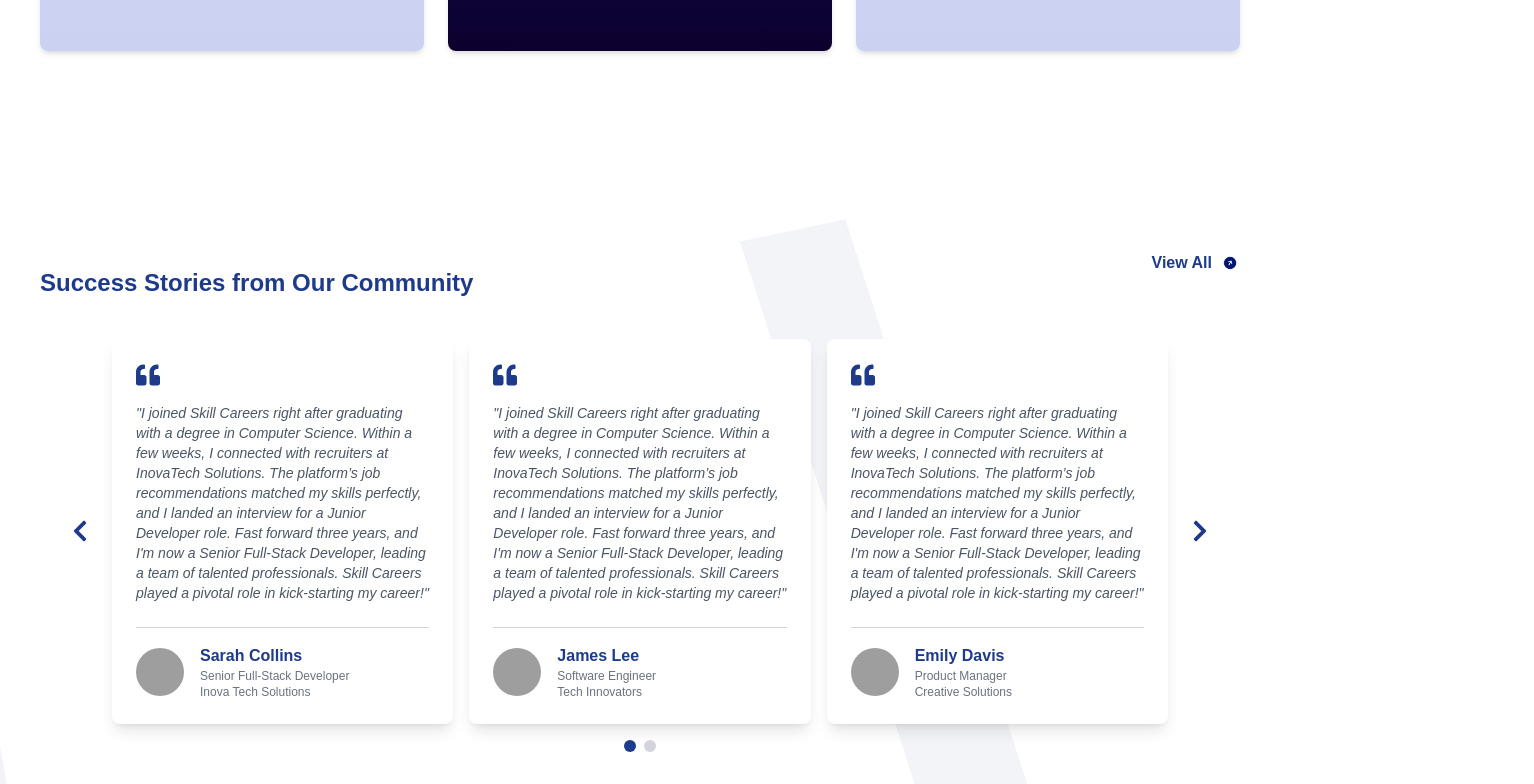
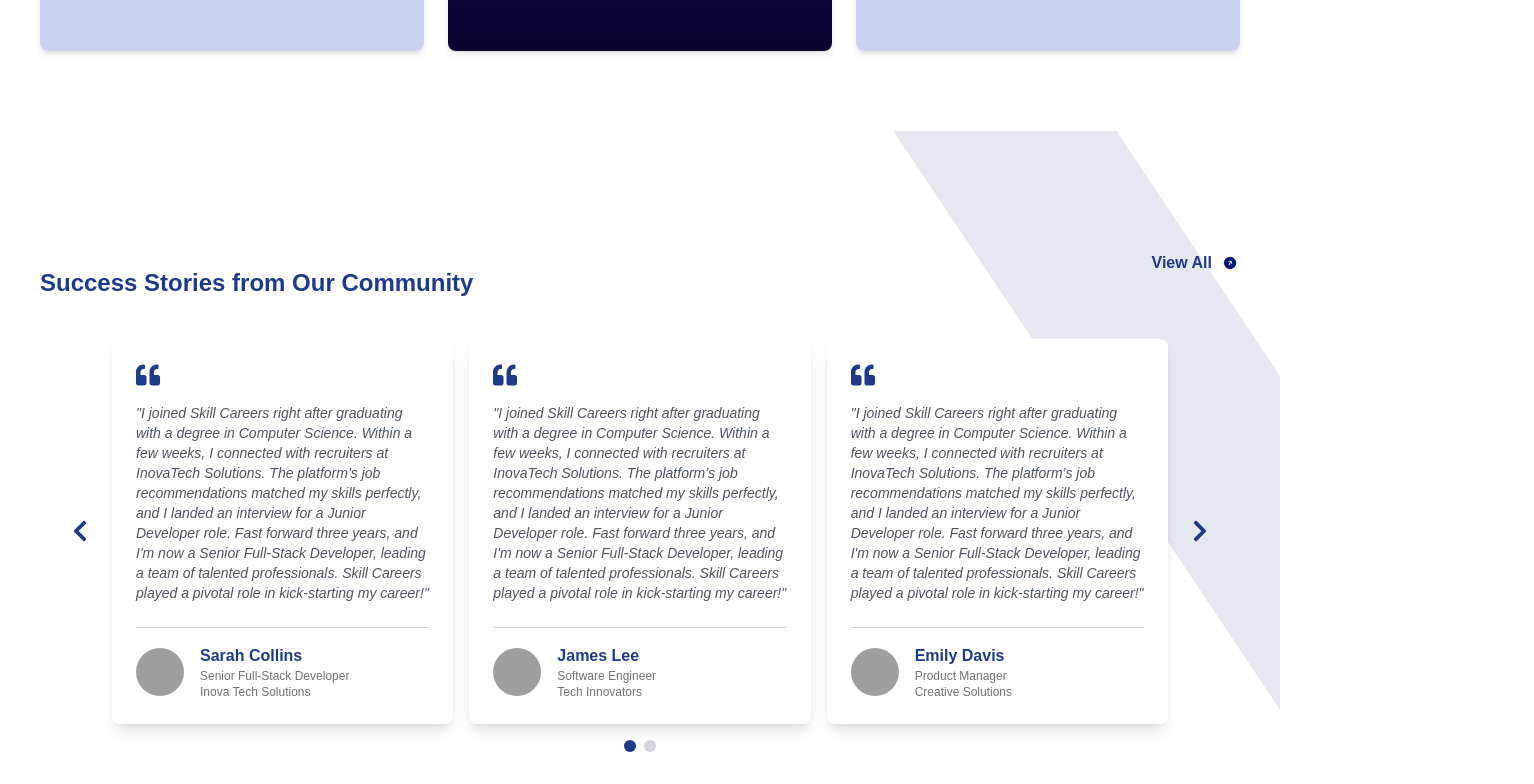
Before and after one commit to Miyuri15/skillscareers, a Next.js app: page /landingPage in a window 1280 px wide. Shown: the part 2800-3584 px from the top of the page, 1534 px wide, since content can reach past the window. Built offline with nearby package versions, Linux system fonts and the light colour scheme; grey boxes are pictures that could not be loaded.

Commit message:
Finished

```diff
--- a/components/SuccessStories.js
+++ b/components/SuccessStories.js
@@ -60,32 +60,25 @@ const SuccessStories = () => {
   return (
     <div className="relative w-full text-gray-800">
       {/* Image Group as Background */}
-      <div className="absolute inset-0 -z-10">
-        {/* White Background Image */}
+      <div className="relative inset-0 -z-10 md:block sm:hidden ">
         <Image
-          src="/images/whiteImage.png"
-          alt="White Background"
-          layout="fill"
-          objectFit="cover"
-          className="z-0"
+          src="/images/line1.png"
+          alt="line1 Background"
+          width={800}
+          height={200}
+          className="absolute top-0 left-5 w-auto h-auto z-0 transform rotate-45 origin-top-left"
+          style={{
+            width: "200vw",
+            height: "260vh",
+          }}
         />
 
-        {/* Thin Line Background */}
         <Image
-          src="/images/bgLineThin.jpg"
-          alt="Background Line Thin"
-          width={400}
-          height={600}
-          className="absolute top-[50px] right-[-50px] w-[400px] h-[2000px] -rotate-12 opacity-5"
-        />
-
-        {/* Wide Line Background */}
-        <Image
-          src="/images/bgLineWide.jpg"
-          alt="Background Line Wide"
-          width={400}
-          height={600}
-          className="absolute top-[-150px] left-[-150px] w-[500px] h-[2000px] opacity-5 rotate-180"
+          src="/images/line1.png"
+          alt="line2 Background"
+          width={800}
+          height={400}
+          className="absolute h-[2000px] top-0 right-[-400px] z-0 transform -translate-x-1/2 -translate-y-1/2"
         />
       </div>
       {/* Foreground Content */}
```
Also changed, not shown: public/images/line1.png (added), public/images/line2.png (added).
